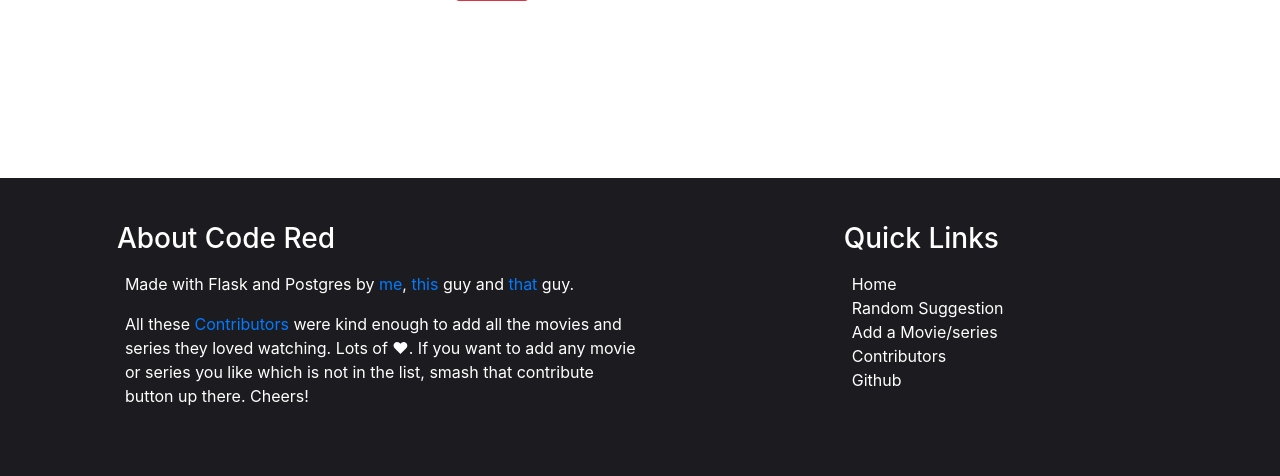
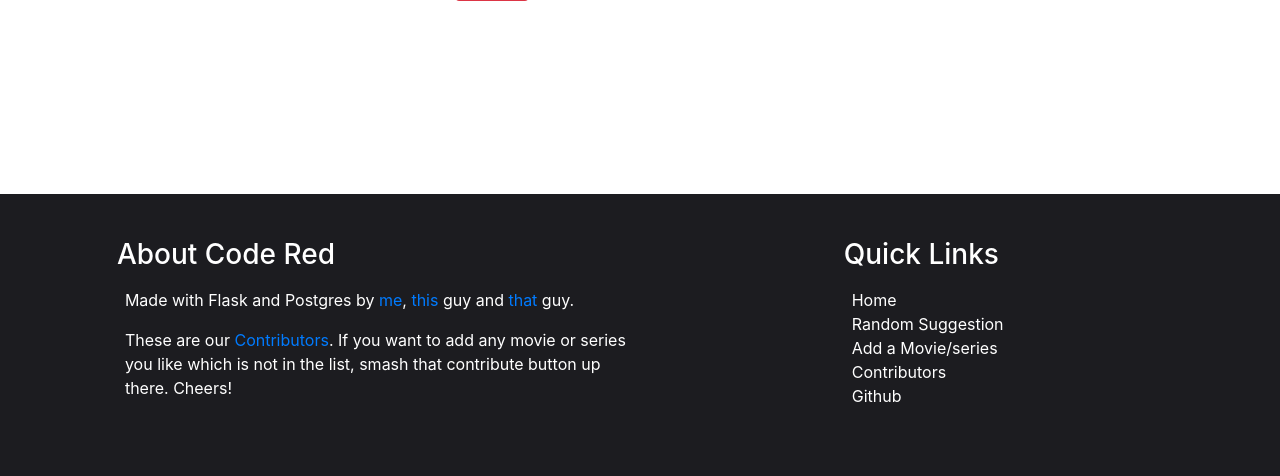
Before and after one commit to shrn01/code-red, a Flask app: page /admin in a window 1280 px wide. Shown: the part 324-800 px from the top of the page. Run offline with Flask 2, Linux system fonts and the light colour scheme; some libraries are stand-ins or nearby versions.

Commit message:
added new

```diff
--- a/templates/template.html
+++ b/templates/template.html
@@ -64,7 +64,7 @@
                     Made with Flask and Postgres by <a href = "https://github.com/shrn01">me</a>, <a href = "https://github.com/fivmin">this</a> guy and <a href = "http://linkedin.com/in/dowluri-satya-ashok-7a5016161/">that</a> guy.
                 </p>
                 <p class = "ml-2 mr-2">
-                    All these <a href = "{{ url_for('contributors') }}">Contributors</a> were kind enough to add all the movies and series they loved watching. Lots of ❤. If you want to add any movie or series you like which is not in the list, smash that contribute button up there. Cheers!
+                    These are our <a href = "{{ url_for('contributors') }}">Contributors</a>. If you want to add any movie or series you like which is not in the list, smash that contribute button up there. Cheers!
                 </p>
             </div>
             <div class = "col-md-4 container pr-5 pl-5 pt-4">
```
